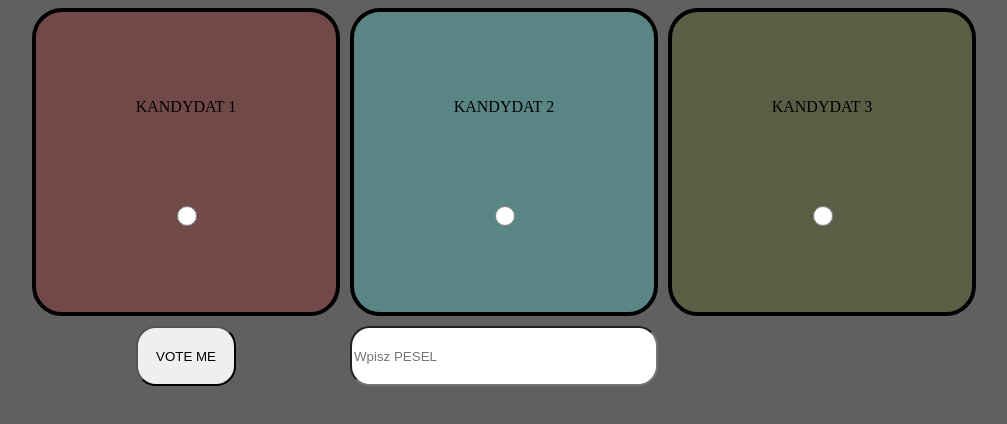
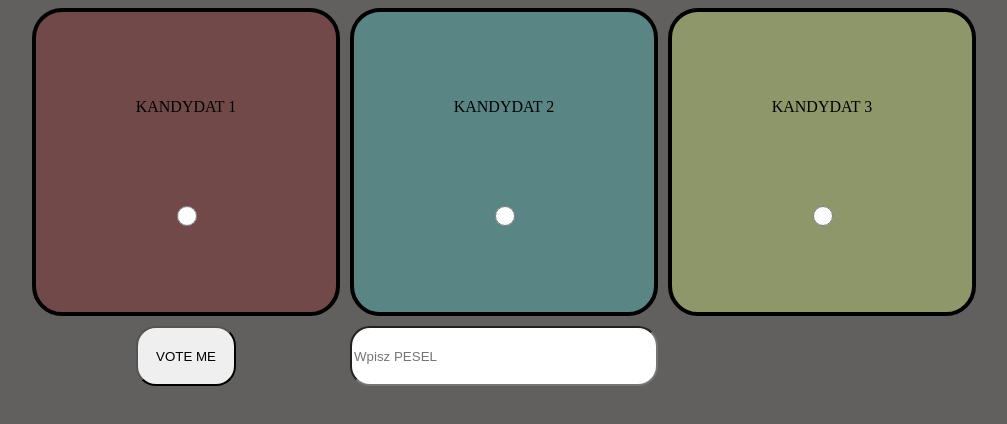
Before and after one commit to MatheWeather2137/glosowanie_na_prezydenta, a plain HTML site: page klient/index.html in a window 1280 px wide. Shown: the whole page, without its empty margins (136-1143 px from the left). Drawn offline with Linux system fonts and the light colour scheme.

Commit message:
Update style.css

```diff
--- a/klient/style.css
+++ b/klient/style.css
@@ -39,7 +39,7 @@
     flex-direction: column;
     align-items: center;
     justify-content: space-evenly;
-    background-color: rgb(89, 95, 68);
+    background-color: rgb(142, 151, 106);
     width: 300px;
     height: 300px;
     border: 4px solid black;
```
